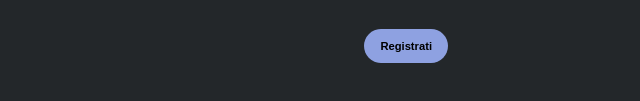
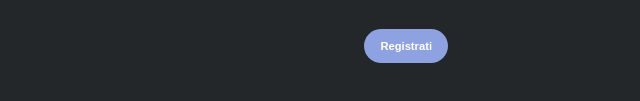
Before and after one commit to matteotagliatti/htmlcss-discord, a plain HTML site: page index.html in a window 1280 px wide. Shown: the part 4262-4363 px from the top of the page, 640-1280 px from the left. Drawn offline with Linux system fonts and the light colour scheme; a web font is replaced by a local one.

Commit message:
text-white last button

```diff
--- a/index.html
+++ b/index.html
@@ -212,7 +212,9 @@
         <!-- Bottom Section -->
         <section class="clearfix">
           <img class="float-left" src="img/logo.svg" alt="logo footer" />
-          <button class="float-right btn-lavander">Registrati</button>
+          <button class="float-right btn-lavander text-white">
+            Registrati
+          </button>
         </section>
       </div>
     </footer>
```
